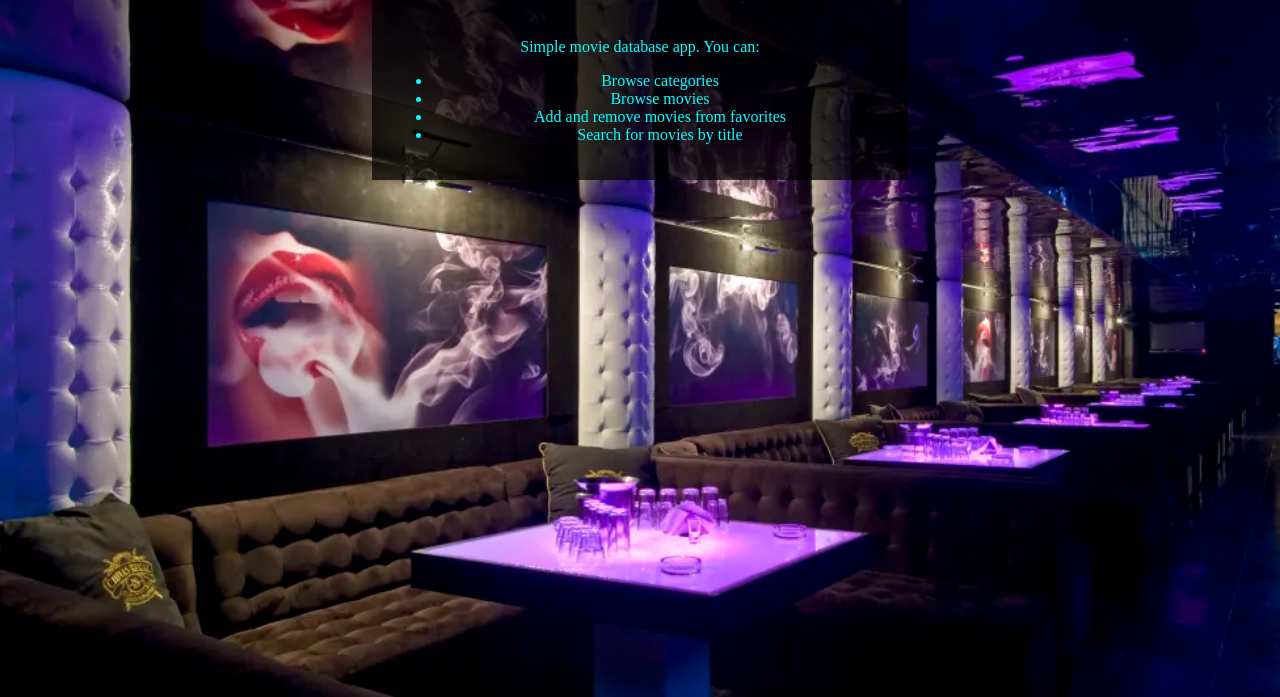
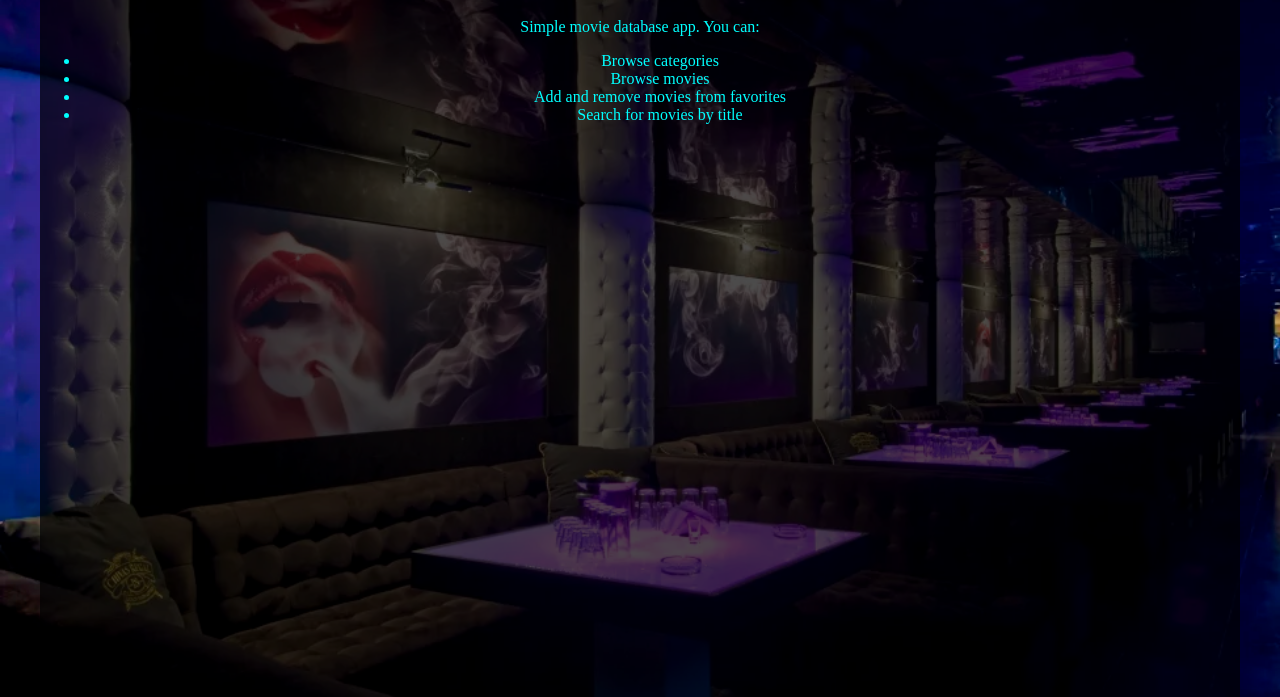
Before and after one commit to Ug98/Pop-Folk-Titans, a website with bundled scripts: page index.html in a window 1280 px wide. Shown: the part 103-800 px from the top of the page. Built offline with nearby package versions, Linux system fonts and the light colour scheme.

Commit message:
editing the css about the body

```diff
--- a/style.css
+++ b/style.css
@@ -5,13 +5,21 @@ body {
   background-repeat: no-repeat;
   margin: 0;
   padding: 0;
+  height: 100vh;
+  width: 100%;
+  display: flex;
+  justify-content: center;
+  align-items: center;
 }
 #box {
+  width: 100%;
+  height: 100%;
   max-width: 1200px;
-  margin: auto;
-  padding: 20px;
   background-color: rgba(0, 0, 0, 0.7); /* Add a semi-transparent background to make content readable */
+  display: flex;
+  flex-direction: column;
 }
+
 nav {
   grid-area: menu;
   margin-right: 20px;
```
